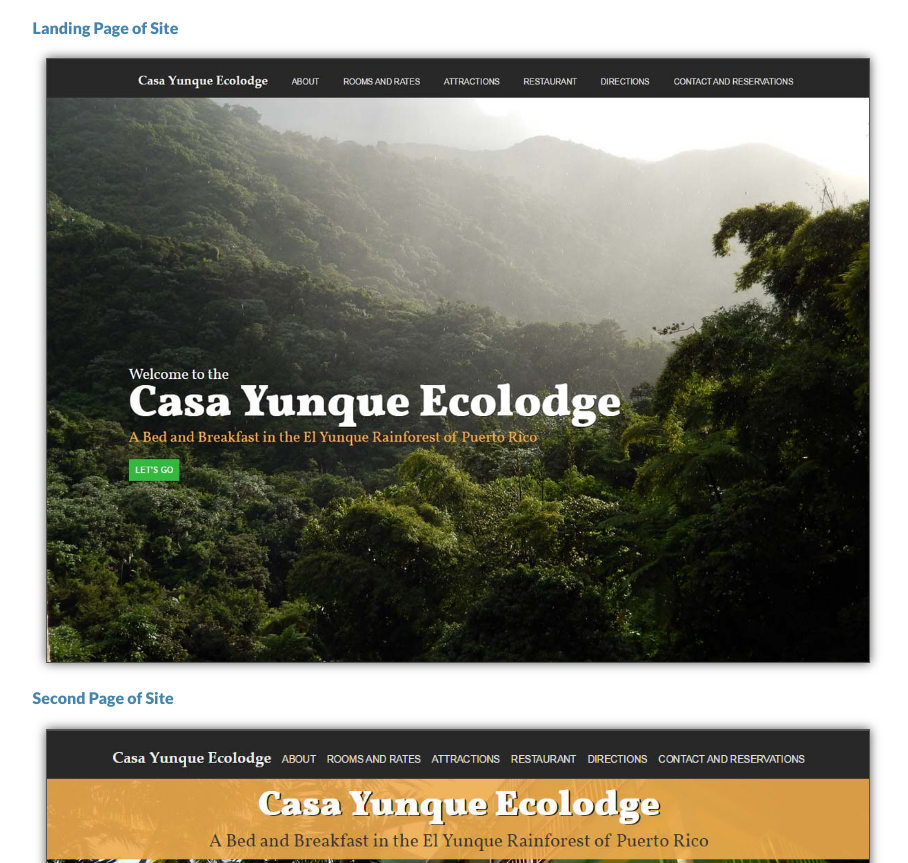
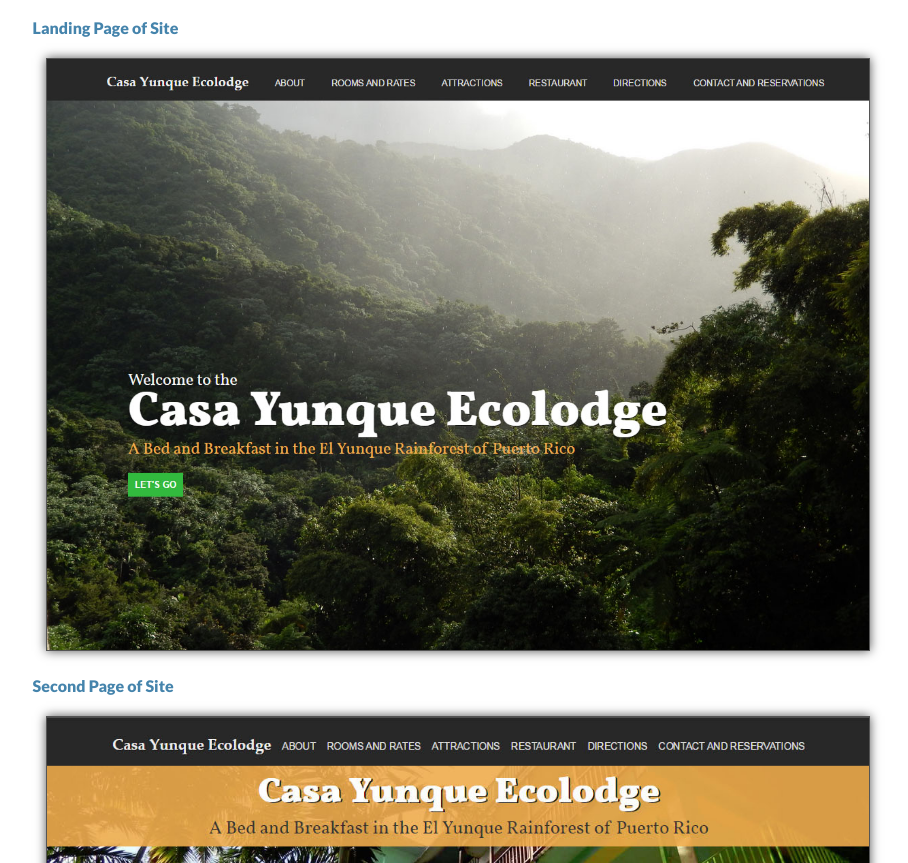
Before and after one commit to Pawluczkowycz/Pawluczkowycz.github.io, a plain HTML site: page hotelsite.html in a window 1280 px wide. Shown: the part 555-1418 px from the top of the page, without its empty margins (185-1093 px from the left). Drawn offline with Linux system fonts and the light colour scheme.

Commit message:
added higher res jpg.

```diff
--- a/hotelsite.html
+++ b/hotelsite.html
@@ -40,7 +40,7 @@
 				</section>
 				<div class="col-1-1">
 					<h4>Landing Page of Site</h4>
-					<img src="images/casaSite.jpg" class="image--large" alt="landing page of hotel website">
+					<img src="images/casaSite--Big.jpg" class="image--large" alt="landing page of hotel website">
 					<h4>Second Page of Site</h4>
 					<img src="images/about123.jpg" class="image--large" alt="second page sample of hotel website">
 
```
Also changed, not shown: images/casaSite--Big.jpg (added).
